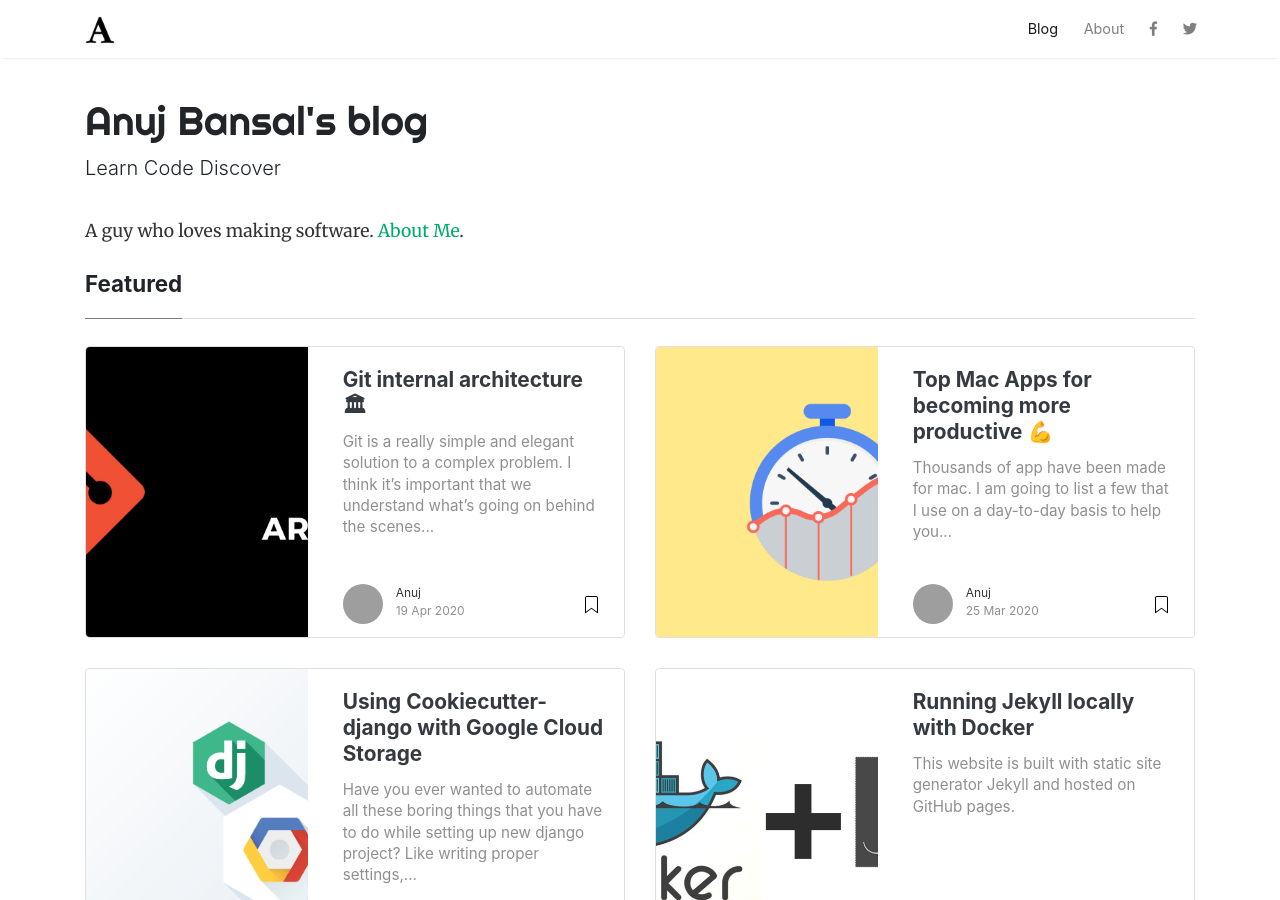
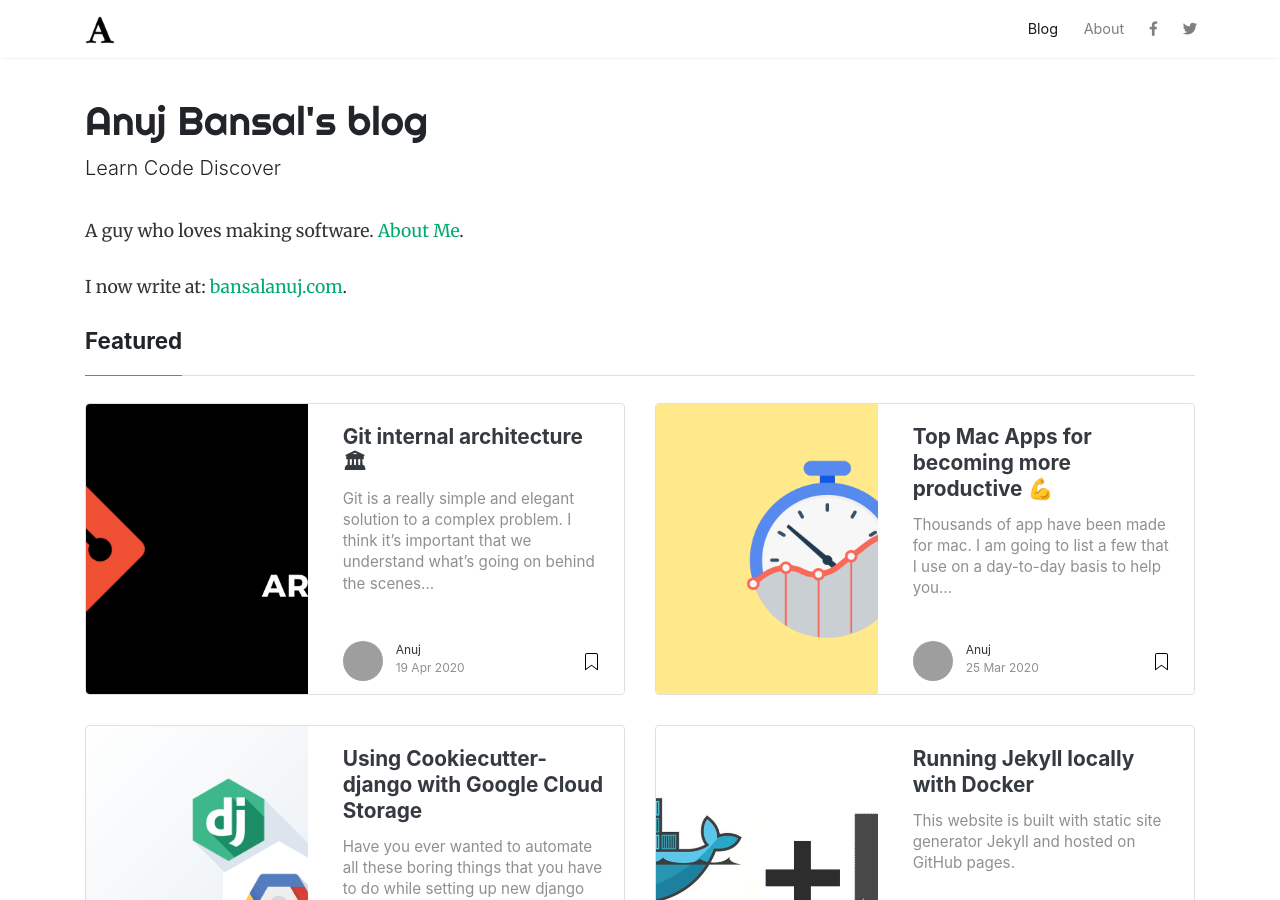
Before and after one commit to ahhda/ahhda.github.io, a Jekyll site: the page built from index.html, in a window 1280 px wide and 900 px high. Built offline with Jekyll 4.4.1, drawn with Linux system fonts in a browser that asks for light colours; nearby versions of some CDN libraries; the list of posts is cut into pages by our own code; comment, search, counter and statistics services are not loaded; grey boxes are pictures that could not be loaded.

Commit message:
Update index.html

```diff
--- a/index.html
+++ b/index.html
@@ -6,6 +6,7 @@
 {% if page.url == "/" %}
 <div class="article-post">
     <p>A guy who loves making software. <a href="{{ site.baseurl }}/about">About Me</a>.</p>
+    <p>I now write at: <a href="https://www.bansalanuj.com/">bansalanuj.com</a>.</p>
 </div>
 <!-- Featured
 ================================================== -->
```
